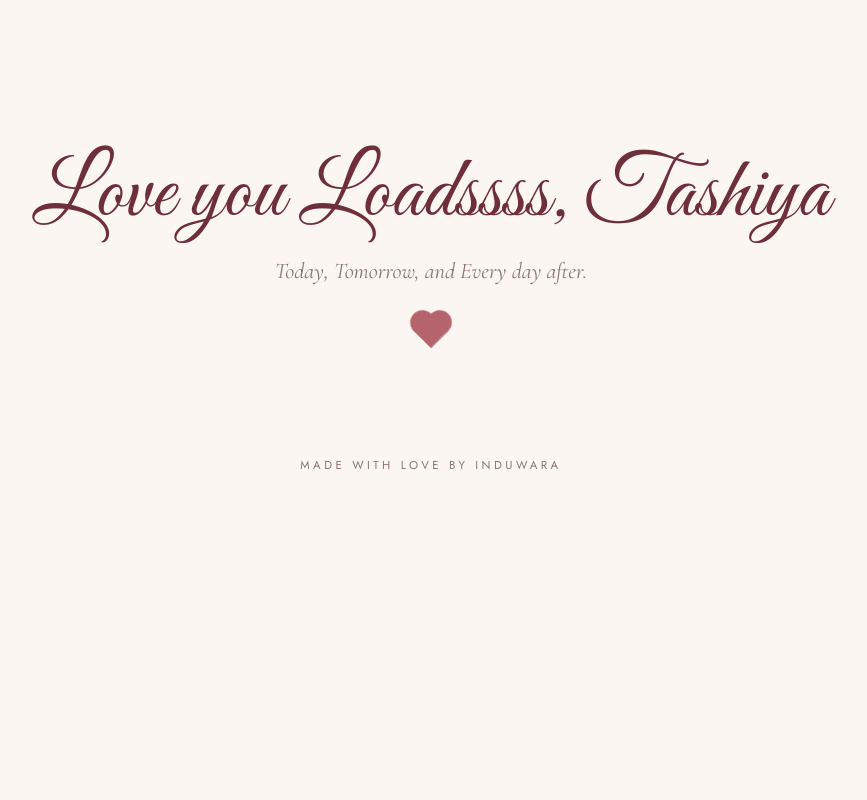
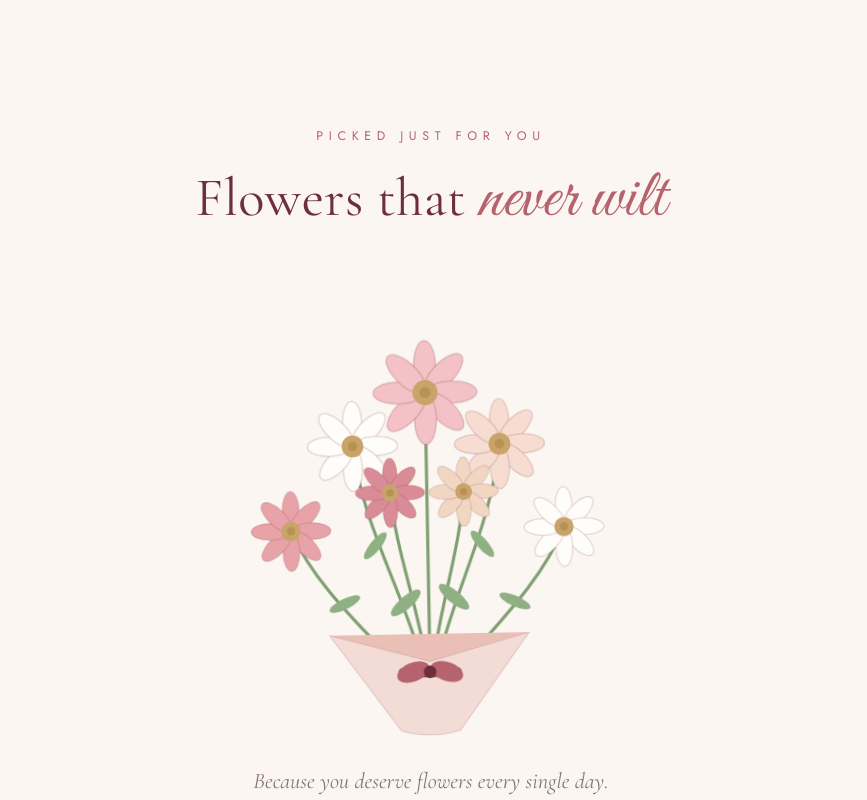
Before and after one commit to EustsceKid/tashiya-birthday, a plain HTML site: page index.html in a window 1280 px wide. Shown: the part 3120-3920 px from the top of the page, without its empty margins (209-1076 px from the left). Before the commit the page ends 3643 px from the top, so only its background shows below. Drawn offline with nearby package versions, Linux system fonts and the light colour scheme.

Commit message:
Enhance bouquet section with SVG and animations
Updated bouquet section with new SVG and animations.

```diff
--- a/index.html
+++ b/index.html
@@ -536,6 +536,8 @@
             transition: transform .6s var(--ease);
         }
 
+        .lightbox.open img { transform: scale(1); }
+
         /* ============ CLOSING ============ */
         .closing {
             text-align: center;
@@ -598,11 +600,9 @@
             color: var(--muted);
         }
         /* ============ BOUQUET ============ */
-        .bouquet {
-            width: min(420px, 86vw);
-            margin: 0 auto;
-            display: block;
-        }
+        .bouquet-wrap { width: min(420px, 86vw); margin: 0 auto; }
+
+        .bouquet { width: 100%; height: auto; display: block; overflow: visible; }
 
         .bouquet .stem {
             fill: none;
@@ -615,18 +615,14 @@
 
         .bouquet .leaf { fill: #8fb083; opacity: 0; }
 
-        .bouquet .bloom {
-            transform: scale(0) rotate(-60deg);
-            transform-origin: 0 0;
-            opacity: 0;
-        }
+        .bouquet .bloom { transform: scale(0) rotate(-60deg); opacity: 0; }
 
         .bouquet .sway { transform-origin: 200px 400px; }
 
-        .bouquet.in .stem { animation: drawStem 1.6s var(--ease) var(--d, 0s) forwards; }
-        .bouquet.in .leaf { animation: fadeIn .8s ease var(--d, 1s) forwards; }
-        .bouquet.in .bloom { animation: bloomUp 1.4s var(--ease) var(--d, 1.6s) forwards; }
-        .bouquet.in .sway { animation: sway 7s ease-in-out 4s infinite; }
+        .bouquet-wrap.in .stem { animation: drawStem 1.6s var(--ease) var(--d, 0s) forwards; }
+        .bouquet-wrap.in .leaf { animation: fadeIn .8s ease var(--d, 1s) forwards; }
+        .bouquet-wrap.in .bloom { animation: bloomUp 1.4s var(--ease) var(--d, 1.6s) forwards; }
+        .bouquet-wrap.in .sway { animation: sway 7s ease-in-out 4s infinite; }
 
         @keyframes drawStem { to { stroke-dashoffset: 0; } }
 
@@ -648,6 +644,7 @@
             color: var(--muted);
             margin-top: 18px;
         }
+
         /* ============ SCROLL REVEAL ============ */
         .reveal {
             opacity: 0;
@@ -804,6 +801,59 @@
             </div>
         </section>
 
+        <!-- BOUQUET -->
+        <section>
+            <div class="section-head reveal">
+                <p class="eyebrow">Picked just for you</p>
+                <h2>Flowers that <em>never wilt</em></h2>
+            </div>
+
+            <div class="bouquet-wrap reveal" id="bouquetWrap">
+                <svg class="bouquet" viewBox="0 0 400 430" role="img" aria-label="An animated bouquet of flowers">
+                    <defs>
+                        <g id="daisy">
+                            <g fill="currentColor" stroke="rgba(110,47,58,.18)" stroke-width="1"><ellipse cx="0" cy="-17" rx="7" ry="16" transform="rotate(0)"/><ellipse cx="0" cy="-17" rx="7" ry="16" transform="rotate(45)"/><ellipse cx="0" cy="-17" rx="7" ry="16" transform="rotate(90)"/><ellipse cx="0" cy="-17" rx="7" ry="16" transform="rotate(135)"/><ellipse cx="0" cy="-17" rx="7" ry="16" transform="rotate(180)"/><ellipse cx="0" cy="-17" rx="7" ry="16" transform="rotate(225)"/><ellipse cx="0" cy="-17" rx="7" ry="16" transform="rotate(270)"/><ellipse cx="0" cy="-17" rx="7" ry="16" transform="rotate(315)"/></g>
+                            <circle r="8" fill="#c9a46a"/>
+                            <circle r="3.5" fill="#a8803f" opacity=".5"/>
+                        </g>
+                    </defs>
+                    <g class="sway">
+                        <path class="stem" pathLength="1" style="--d:.2s" d="M200 390 C200 300 200 180 200 90"/>
+                        <path class="stem" pathLength="1" style="--d:.35s" d="M200 390 C190 300 140 230 130 140"/>
+                        <path class="stem" pathLength="1" style="--d:.5s" d="M200 390 C210 300 260 230 270 140"/>
+                        <path class="stem" pathLength="1" style="--d:.65s" d="M200 390 C170 340 100 290 70 220"/>
+                        <path class="stem" pathLength="1" style="--d:.8s" d="M200 390 C230 340 300 290 330 220"/>
+                        <path class="stem" pathLength="1" style="--d:.5s" d="M200 390 C200 320 170 250 165 185"/>
+                        <path class="stem" pathLength="1" style="--d:.65s" d="M200 390 C200 320 230 250 235 185"/>
+
+                        <ellipse class="leaf" style="--d:1s" cx="178" cy="290" rx="18" ry="6" transform="rotate(-40 178 290)"/>
+                        <ellipse class="leaf" style="--d:1.1s" cx="224" cy="285" rx="18" ry="6" transform="rotate(40 224 285)"/>
+                        <ellipse class="leaf" style="--d:1.2s" cx="150" cy="235" rx="16" ry="5" transform="rotate(-50 150 235)"/>
+                        <ellipse class="leaf" style="--d:1.3s" cx="252" cy="235" rx="16" ry="5" transform="rotate(50 252 235)"/>
+                        <ellipse class="leaf" style="--d:1.4s" cx="120" cy="290" rx="16" ry="5" transform="rotate(-25 120 290)"/>
+                        <ellipse class="leaf" style="--d:1.5s" cx="282" cy="290" rx="16" ry="5" transform="rotate(25 282 290)"/>
+
+                        <g transform="translate(200 90)"><g class="bloom" style="--d:1.5s"><use href="#daisy" transform="scale(1.5)" style="color:#f3c1c6"/></g></g>
+                        <g transform="translate(130 140)"><g class="bloom" style="--d:1.7s"><use href="#daisy" transform="scale(1.3)" style="color:#fffdfa"/></g></g>
+                        <g transform="translate(270 140)"><g class="bloom" style="--d:1.9s"><use href="#daisy" transform="scale(1.3)" style="color:#f7dcd2"/></g></g>
+                        <g transform="translate(70 220)"><g class="bloom" style="--d:2.1s"><use href="#daisy" transform="scale(1.15)" style="color:#e7a3a8"/></g></g>
+                        <g transform="translate(330 220)"><g class="bloom" style="--d:2.3s"><use href="#daisy" transform="scale(1.15)" style="color:#fffdfa"/></g></g>
+                        <g transform="translate(165 185)"><g class="bloom" style="--d:2.0s"><use href="#daisy" transform="scale(1)" style="color:#d98c96"/></g></g>
+                        <g transform="translate(235 185)"><g class="bloom" style="--d:2.2s"><use href="#daisy" transform="scale(1)" style="color:#f1d6c2"/></g></g>
+
+                        <path d="M105 320 L295 320 L228 412 Q200 420 172 412 Z" fill="#e9bfb6"/>
+                        <path d="M105 320 L200 346 L295 320 L228 412 Q200 420 172 412 Z" fill="#f3dcd6" stroke="rgba(110,47,58,.15)"/>
+                        <rect x="170" y="352" width="60" height="9" rx="4" fill="#6e2f3a"/>
+                        <ellipse cx="184" cy="356" rx="16" ry="9" fill="#b5646e" transform="rotate(-20 184 356)"/>
+                        <ellipse cx="216" cy="356" rx="16" ry="9" fill="#b5646e" transform="rotate(20 216 356)"/>
+                        <circle cx="200" cy="356" r="6" fill="#6e2f3a"/>
+                    </g>
+                </svg>
+            </div>
+
+            <p class="bouquet-note reveal">Because you deserve flowers every single day.</p>
+        </section>
+
         <!-- CLOSING -->
         <section class="closing">
             <h2 class="reveal">Love you Loadssss, Tashiya</h2>
```
